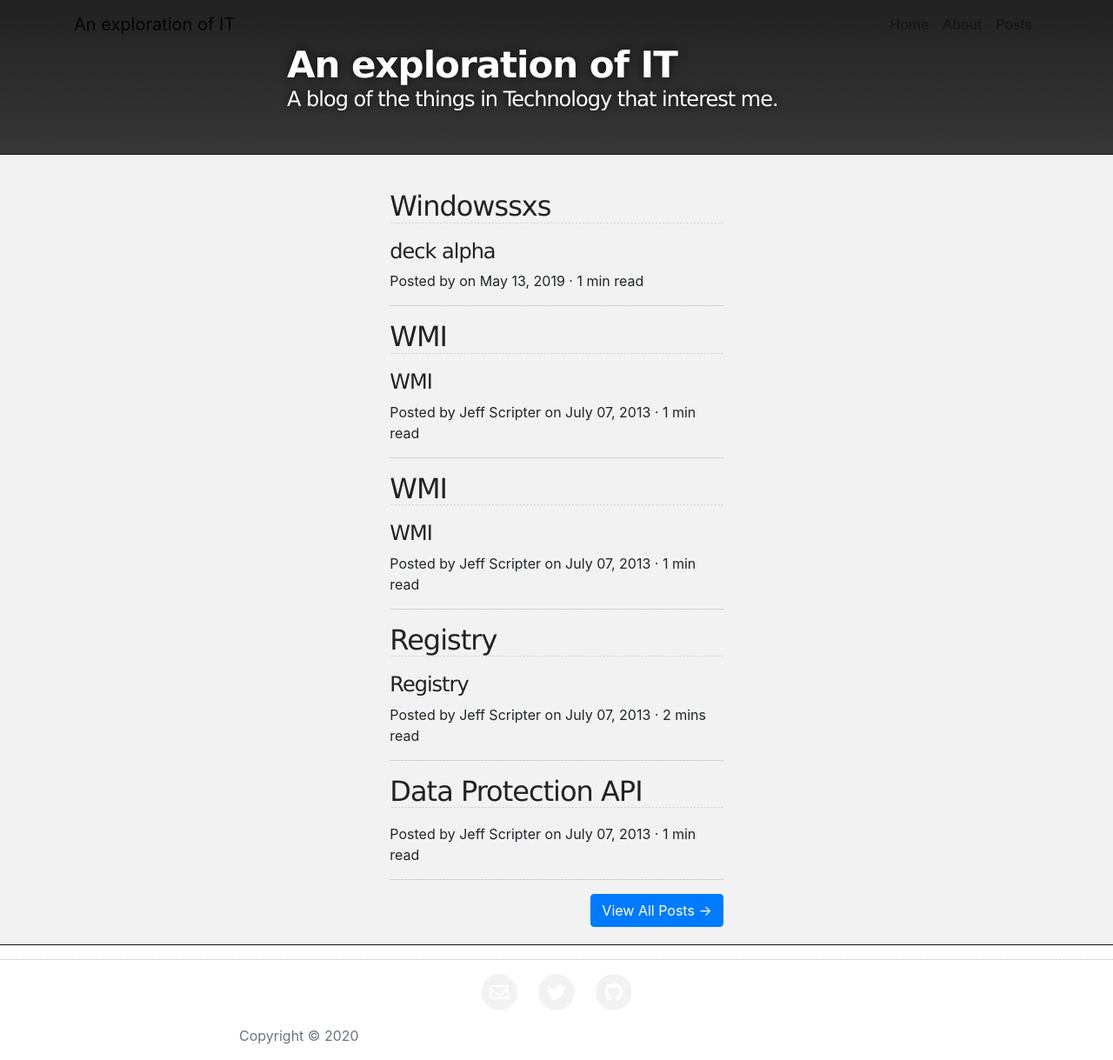
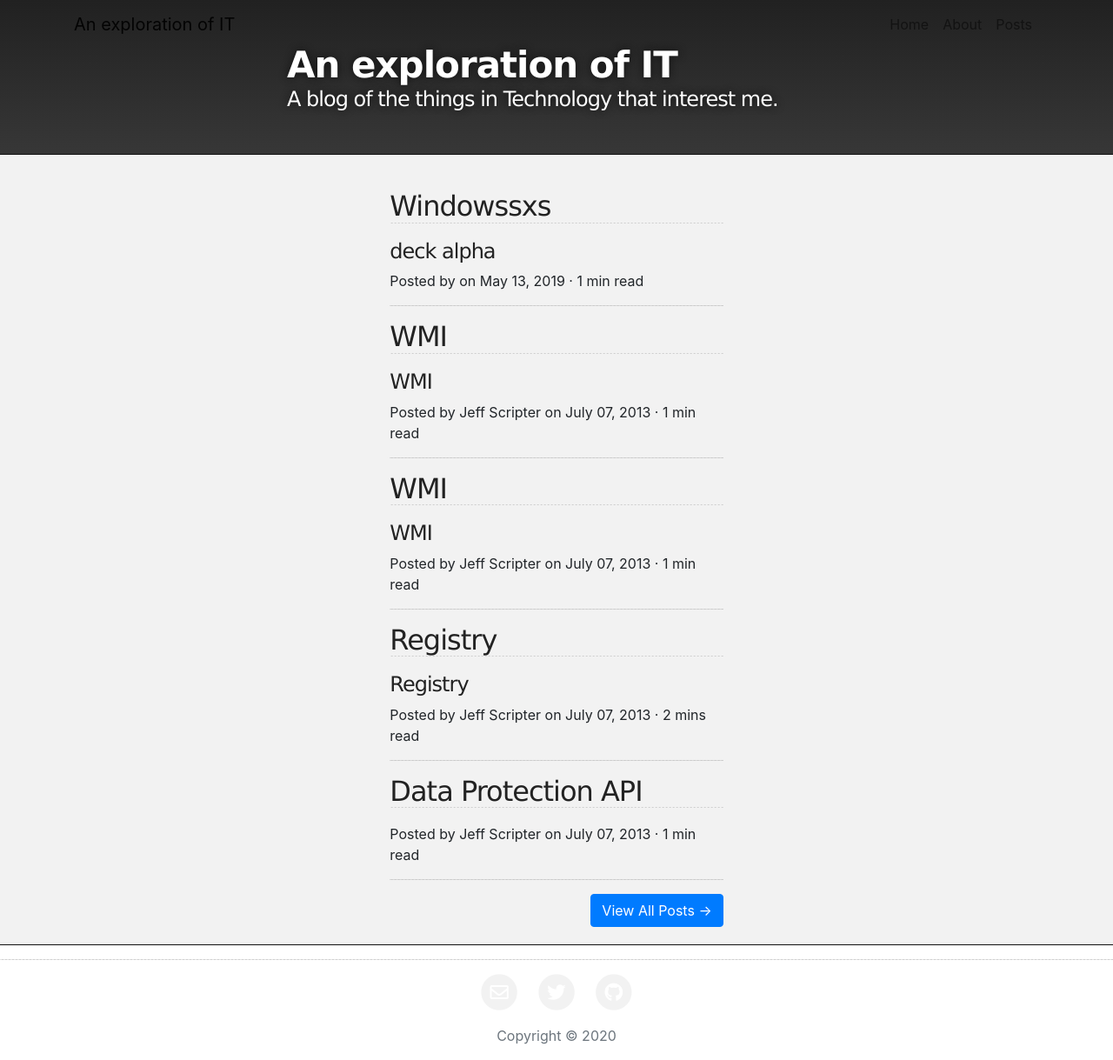
Before and after one commit to jpscripter/JPScripter.github.io, a Jekyll site: the page built from index.md, in a window 1280 px wide and 1219 px high. Shown: the whole window at 87% size. Built offline with Jekyll 4.4.1, drawn with Linux system fonts in a browser that asks for light colours.

Commit message:
formatting

```diff
--- a/_includes/footer.html
+++ b/_includes/footer.html
@@ -58,7 +58,7 @@
           </li>
           {% endif %}
         </ul>
-        <p class="copyright text-muted">Copyright &copy; {{ site.author }} {{ 'now' | date: "%Y" }}</p>
+        <p class="copyright text-center text-muted">Copyright &copy; {{ site.author }} {{ 'now' | date: "%Y" }}</p>
       </div>
     </div>
   </div>
--- a/_includes/head.html
+++ b/_includes/head.html
@@ -21,6 +21,7 @@
   <link rel="canonical" href="{{ page.url | replace:'index.html','' | absolute_url }}">
   <link rel="alternate" type="application/rss+xml" title="{{ site.title | escape }}" href="{{ "/feed.xml" | relative_url }}">
 
+  {% include navbar.html %}
 
 
 {% seo %}
--- a/_layouts/default.html
+++ b/_layouts/default.html
@@ -2,7 +2,6 @@
 <html lang="{{ site.lang | default: "en-US" }}">
 
   {% include head.html %}
-  {% include navbar.html %}
 
   <body>
 
```
